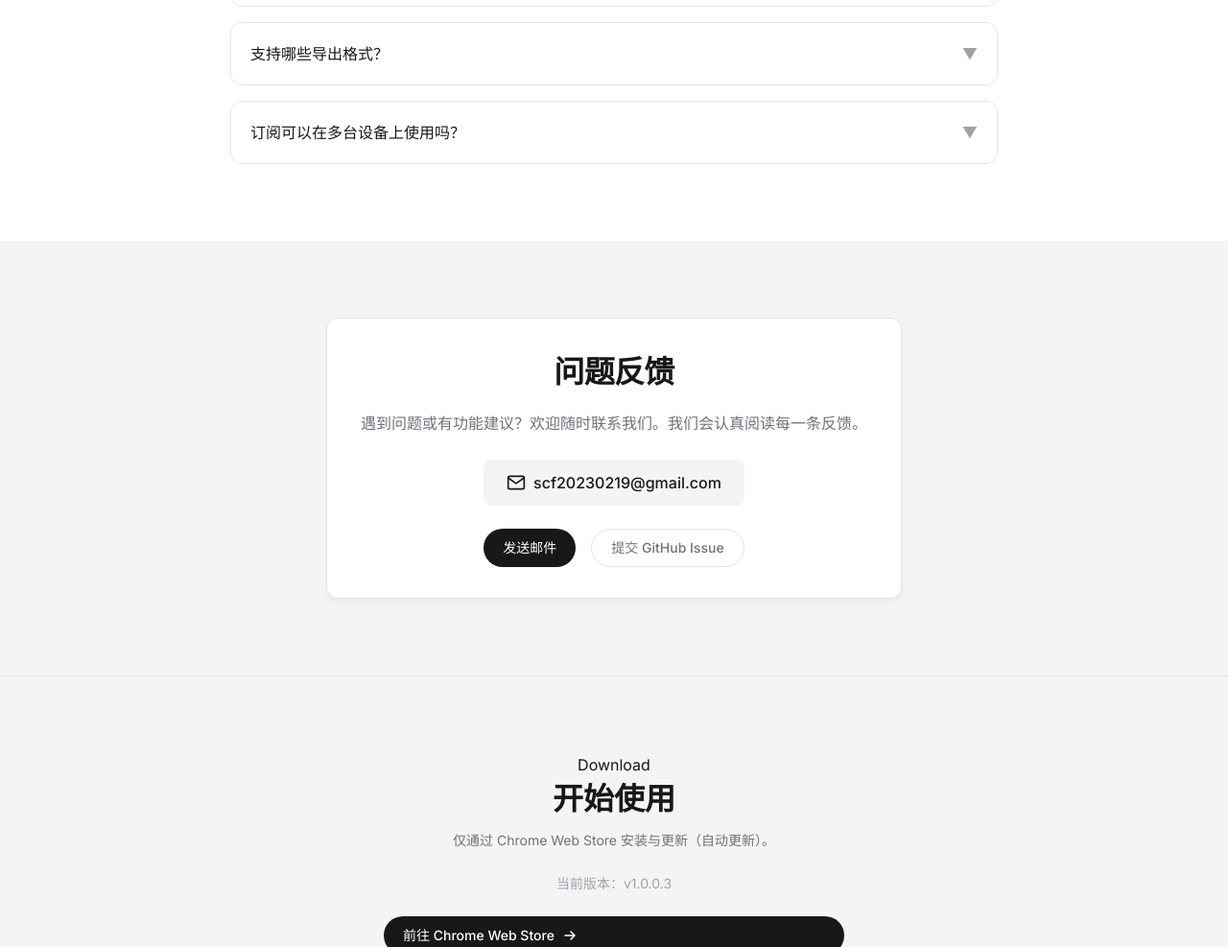
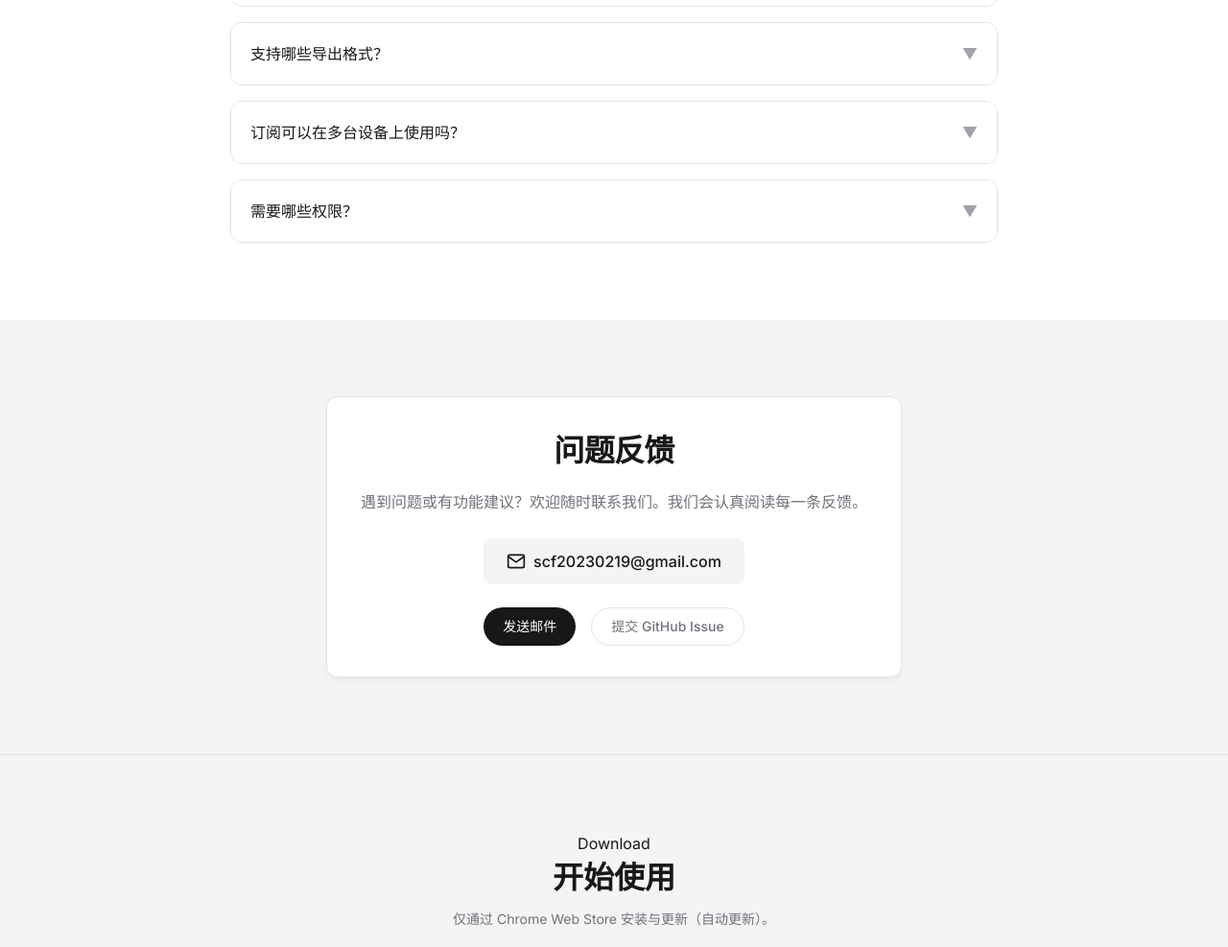
Before and after one commit to cf-jx/chatshell-landing, a website: page index.html in a window 1280 px wide. Shown: the part 5111-6098 px from the top of the page at 96% size. Drawn offline with Linux system fonts and the light colour scheme.

Commit message:
docs: clarify permissions in faq

```diff
--- a/index.html
+++ b/index.html
@@ -129,6 +129,14 @@
           "acceptedAnswer": {
             "@type": "Answer",
             "text": "可以。License Key 会通过浏览器同步，您可以在多台设备上使用同一个订阅。"
+          }
+        },
+        {
+          "@type": "Question",
+          "name": "需要哪些权限？",
+          "acceptedAnswer": {
+            "@type": "Answer",
+            "text": "插件仅使用 storage 权限保存设置与 License 信息。导出功能仅在 chatgpt.com / chat.openai.com 页面运行，附件下载可能访问 *.oaiusercontent.com。"
           }
         }
       ]
@@ -506,6 +514,16 @@
             <p data-i18n="faq_5_a">可以。License Key 会通过浏览器同步，您可以在多台设备上使用同一个订阅。</p>
           </div>
         </div>
+
+        <div class="faq-item">
+          <div class="faq-question">
+            <span data-i18n="faq_6_q">需要哪些权限？</span>
+            <span class="faq-toggle">▼</span>
+          </div>
+          <div class="faq-answer">
+            <p data-i18n="faq_6_a">插件仅使用 storage 权限保存设置与 License 信息。导出仅在 chatgpt.com / chat.openai.com 页面运行；附件下载可能访问 *.oaiusercontent.com。</p>
+          </div>
+        </div>
       </div>
     </section>
 
--- a/script.js
+++ b/script.js
@@ -122,6 +122,8 @@ const translations = {
         faq_4_a: '单对话导出支持 PDF、Markdown、DOCX、JSON；批量导出支持 HTML、Markdown、DOCX、JSON。',
         faq_5_q: '订阅可以在多台设备上使用吗？',
         faq_5_a: '可以。如果你开启了浏览器同步（如 Chrome Sync），License Key 会跨设备同步并在每台设备上自动完成激活。',
+        faq_6_q: '需要哪些权限？',
+        faq_6_a: '插件仅使用 storage 权限保存设置与 License 信息。导出仅在 chatgpt.com / chat.openai.com 页面运行；附件下载可能访问 *.oaiusercontent.com。',
         feedback_title: '问题反馈',
         feedback_desc: '遇到问题或有功能建议？欢迎随时联系我们。我们会认真阅读每一条反馈。',
         feedback_email_label: '联系邮箱：',
@@ -246,6 +248,8 @@ const translations = {
         faq_4_a: 'Single chat: PDF, Markdown, DOCX, JSON. Batch export: HTML, Markdown, DOCX, JSON.',
         faq_5_q: 'Can I use my subscription on multiple devices?',
         faq_5_a: 'Yes. If browser sync is enabled, your License Key will sync across devices and ChatShell will activate it automatically on each device.',
+        faq_6_q: 'What permissions does it require?',
+        faq_6_a: 'ChatShell only uses the storage permission to save preferences and license info. It runs on chatgpt.com / chat.openai.com; attachments may access *.oaiusercontent.com.',
         feedback_title: 'Feedback',
         feedback_desc: 'Have questions or suggestions? Feel free to contact us anytime.',
         feedback_email_label: 'Email us at:',
```
